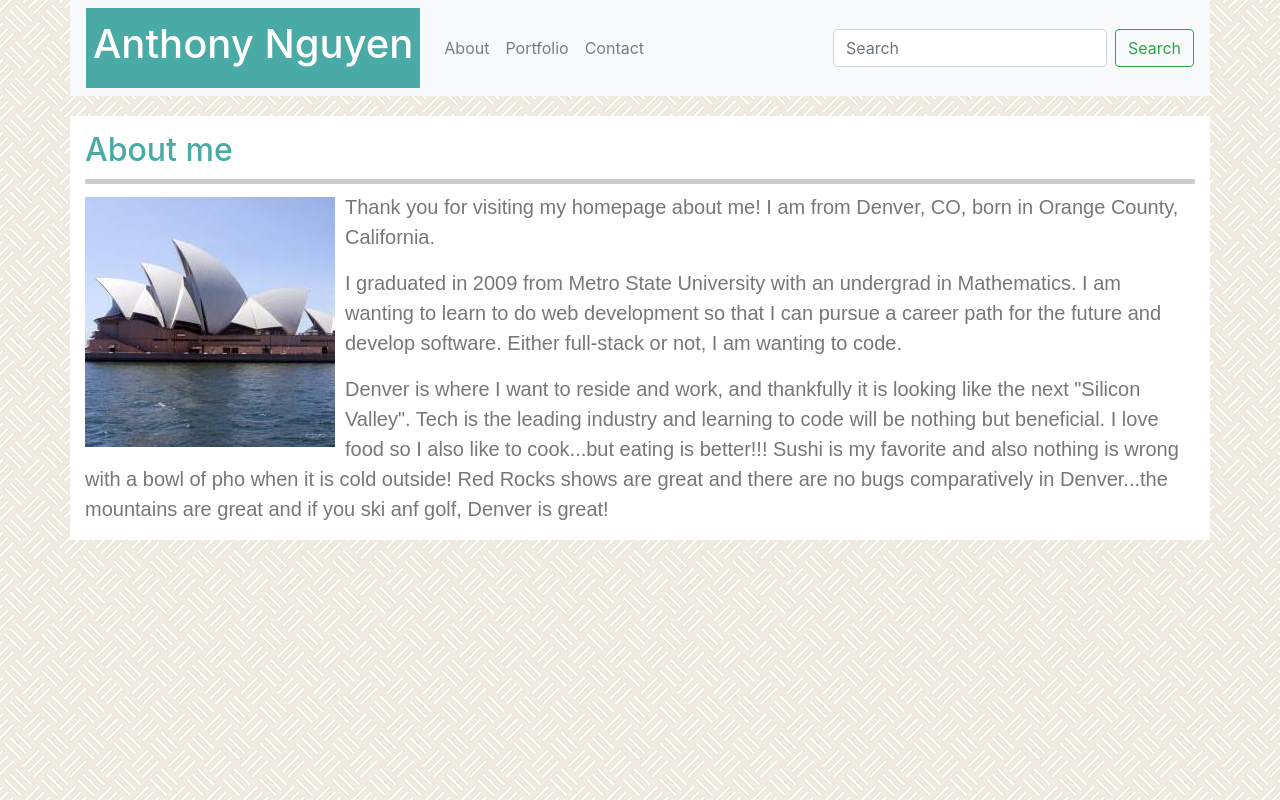
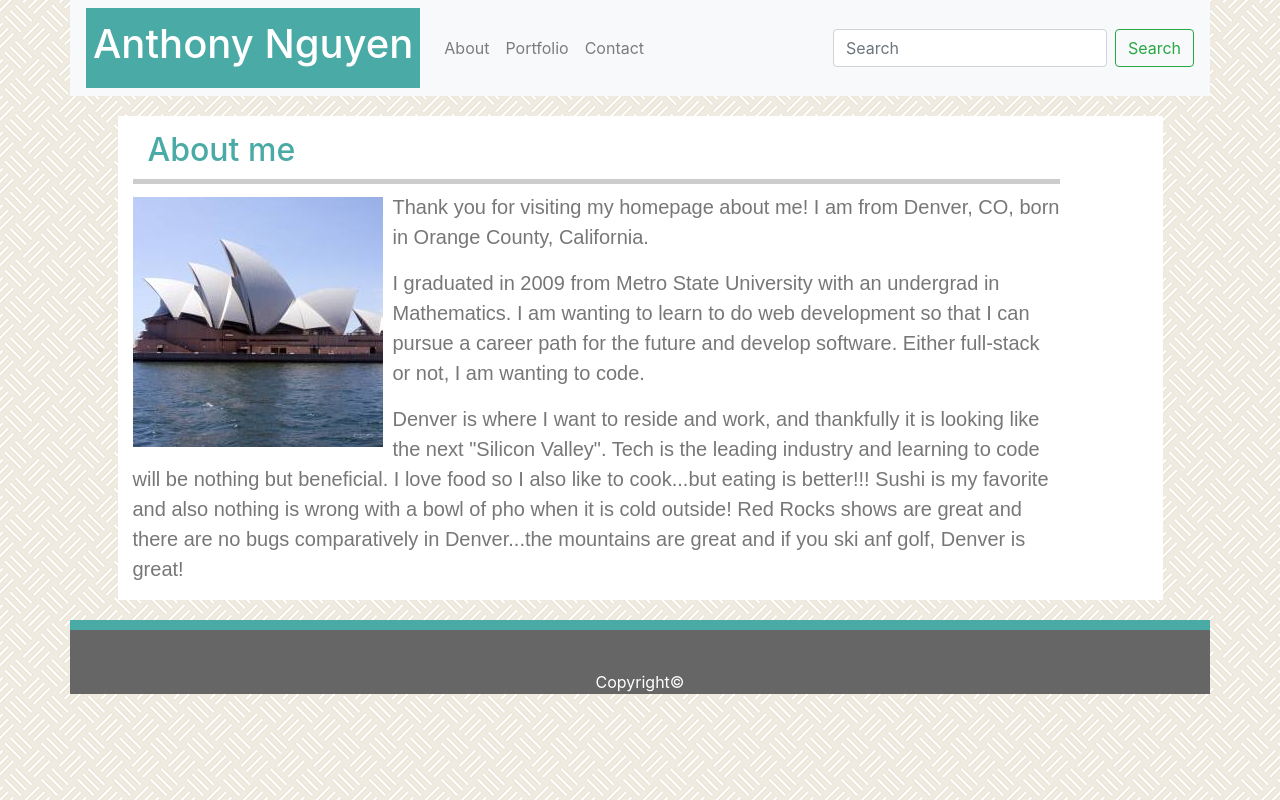
Before and after one commit to antwan024/Bootstrap-Portfolio, a plain HTML site: page index.html in a window 1280 px wide. Drawn offline with nearby package versions, Linux system fonts and the light colour scheme.

Commit message:
Almot finished about me page.  need to center content in body

```diff
--- a/index.html
+++ b/index.html
@@ -42,16 +42,16 @@
         </div>
 
 
-        <div class ="row">
-            <div class="col-sm-12" id="body">
-                <div class="row">
-                    <div class = "col-sm-12">
-                        <h2 id="title" style="padding: 15px 0px 10px 0px; border-bottom: 5px solid #cccccc;">About me</h2>
+        <div class ="row" >
+            <div class="col-sm-11" id="body">
+                <div class="row" >
+                    <div class = "col-sm-11" >
+                        <h2 id="title" style="padding: 15px 0px 10px 15px; border-bottom: 5px solid #cccccc;">About me</h2>
                     </div>
 
                 </div>
                 <div class="row">
-                    <div class = "col-sm-12">
+                    <div class = "col-sm-11">
                             <img src="images/pic.jpg" id="pic" style="margin: 5px 10px 0px 0px;">
 
                             <p>
@@ -71,6 +71,14 @@
         </div>
 
 
+        <div class = "row">
+            <div class="col-sm-12" style="padding: 0%">
+                <div class="footer">
+                        Copyright&copy
+                </div>
+            </div>
+        </div>
+
 
     </div>
 
--- a/style.css
+++ b/style.css
@@ -12,8 +12,13 @@
 }
 
 #body {
+
+    margin: 0 auto;
     margin-top: 20px;
     background-color: white;
+    clear: both;
+    align-content: center;
+
 }
 
 #pic {
@@ -22,6 +27,17 @@
 
 #title {
     color: #4aaaa5;
+}
+
+.footer {
+
+    text-align: center;
+    color: white;
+    background-color: #666666;
+    padding-top: 40px;
+    margin-top: 20px;
+    border-top: 10px solid #4aaaa5;
+
 }
 
 p {
```
